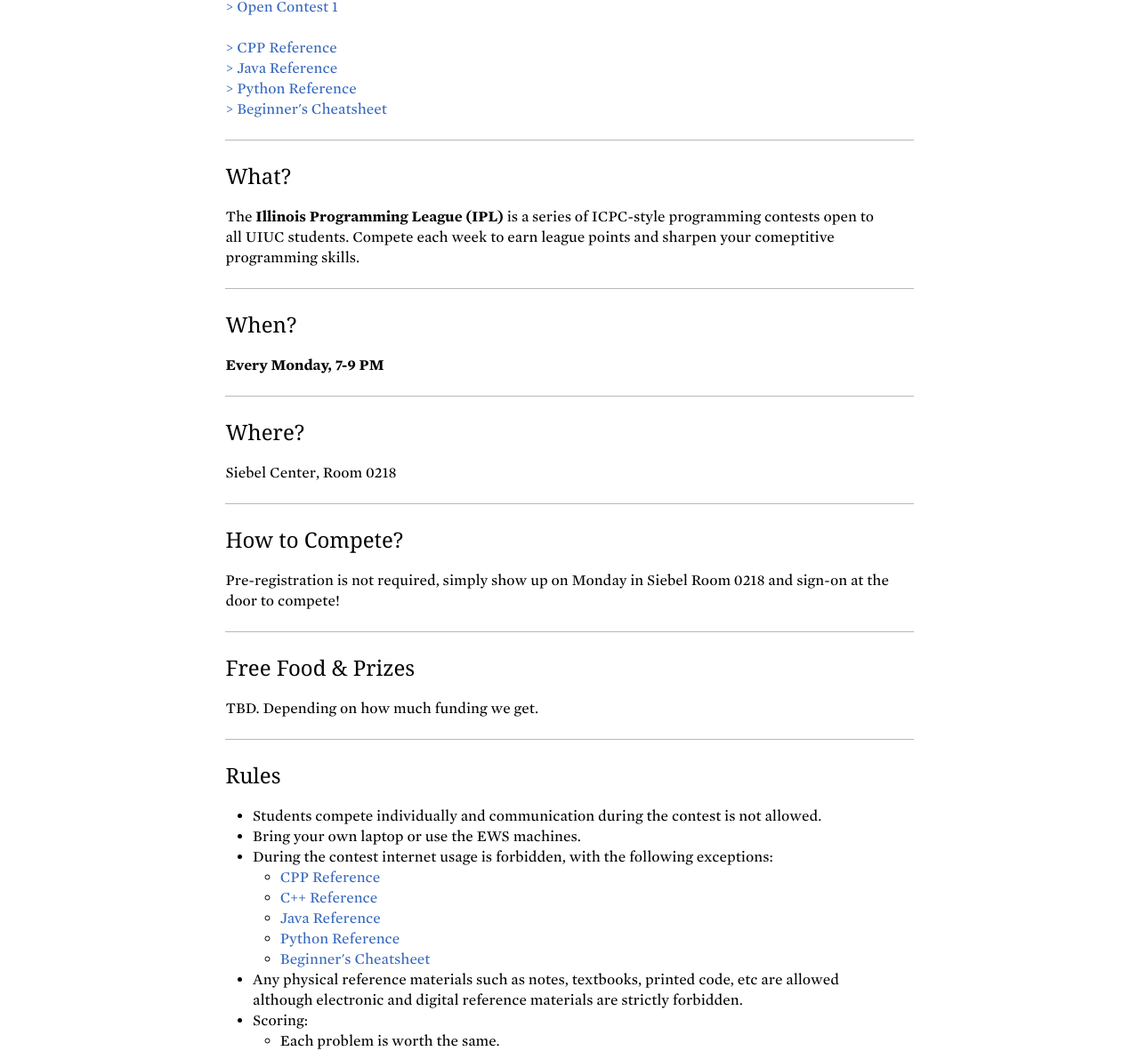
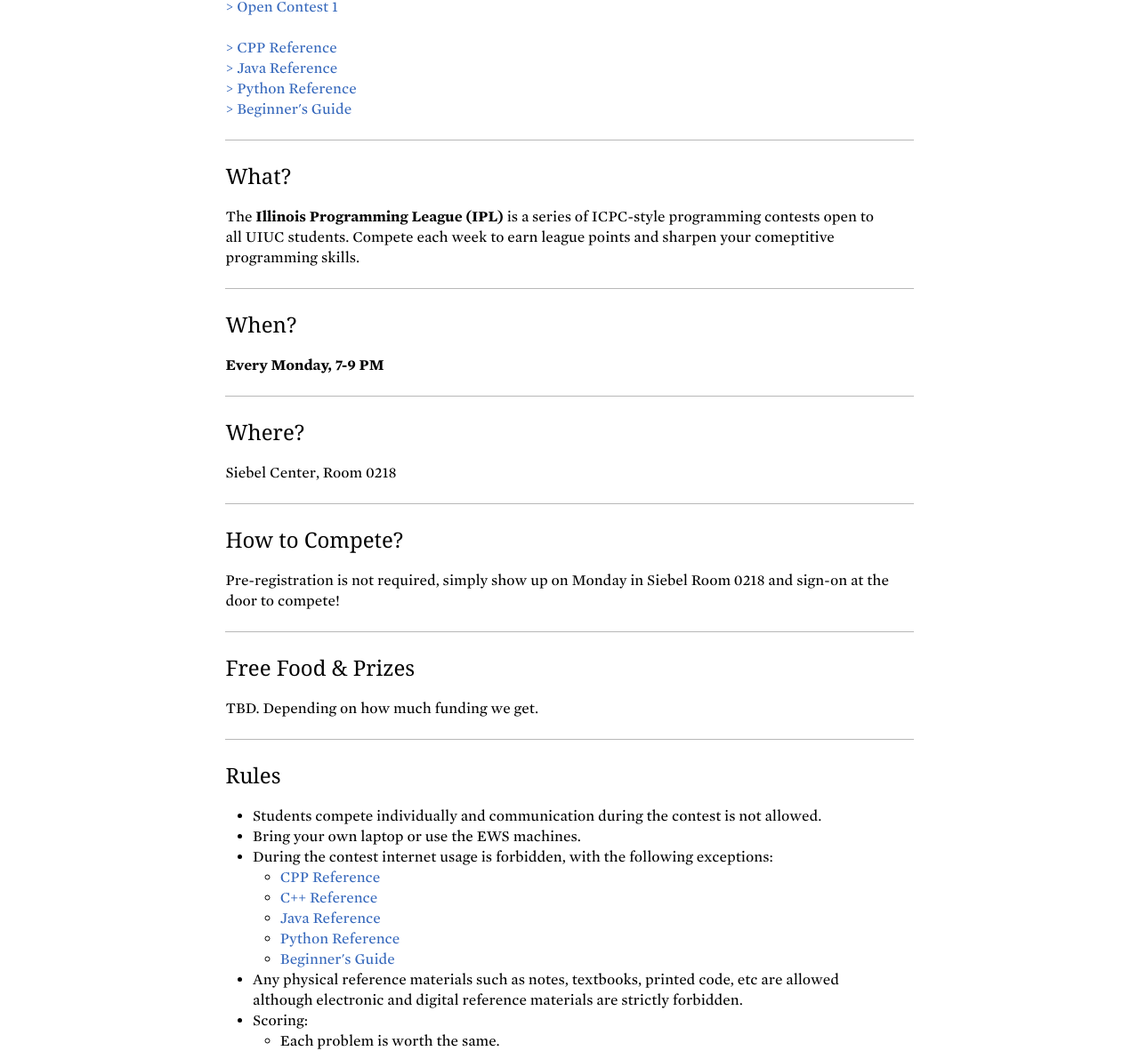
Before and after one commit to acm-uiuc/icpc-website, a Jekyll site: the page built from ipl.html, in a window 1280 px wide. Shown: the part 695-1877 px from the top of the page at 89% size. Built offline with Jekyll 4.4.1, drawn with Linux system fonts in a browser that asks for light colours; nearby versions of some CDN libraries; some web fonts are replaced; Markdown is read by kramdown in place of the engine named in the settings.

Commit message:
beginner's guide

```diff
--- a/ipl.html
+++ b/ipl.html
@@ -34,7 +34,7 @@
     <a href="https://docs.oracle.com/javase/7/docs/api" target="_blank">> Java
         Reference</a><br>
     <a href="https://docs.python.org" target="_blank">> Python Reference</a><br>
-    <a href="cheatsheet.pdf" target="_blank">> Beginner's Cheatsheet</a><br>
+    <a href="guide.pdf" target="_blank">> Beginner's Guide</a><br>
 </div>
 
 <div class="item">
@@ -110,7 +110,7 @@
 			<li><a href="http://www.cplusplus.com/reference">C++ Reference</a>
 			<li><a href="https://docs.oracle.com/javase/7/docs/api">Java Reference</a>
 			<li><a href = "https://docs.python.org">Python Reference</a>
-			<li><a href="cheatsheet.pdf">Beginner's Cheatsheet</a>
+			<li><a href="guide.pdf">Beginner's Guide</a>
 		</ul>
 	</li>
 	<li>Any physical reference materials such as notes, textbooks, printed code, etc are allowed although electronic and digital reference materials are strictly forbidden.</li>
```
